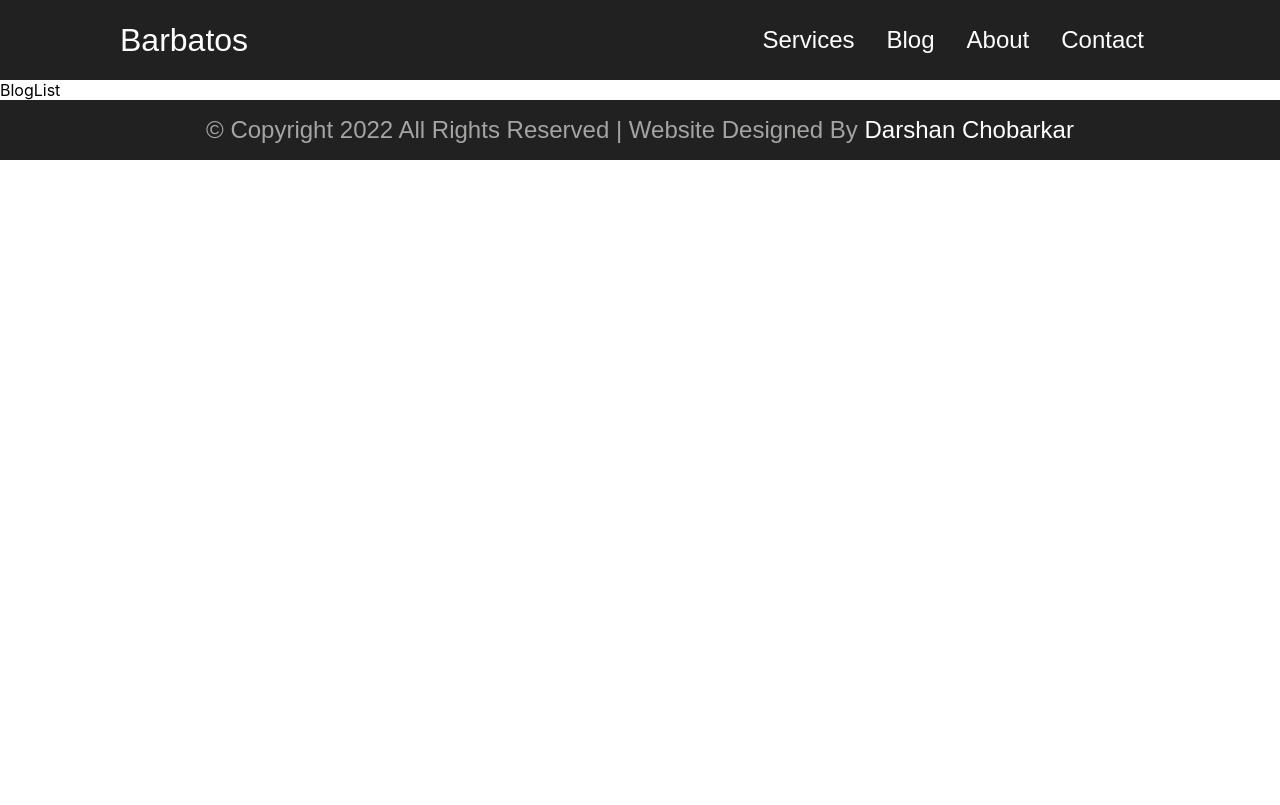
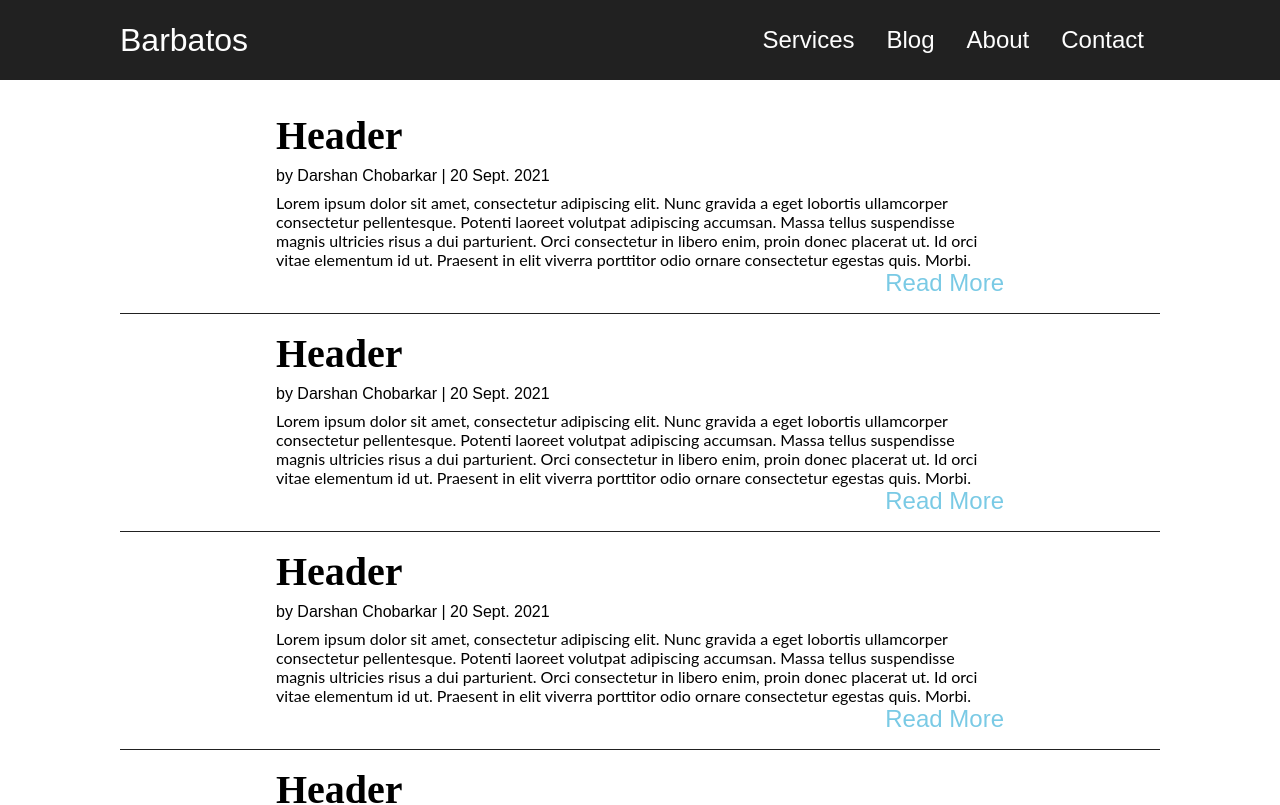
Before and after one commit to dchobarkar/Gopalkar-Company, a React (Create React App) app: page /blog-list in a window 1280 px wide. Shown: the top 805 px of the page. Built offline with nearby package versions, Linux system fonts and the light colour scheme.

Commit message:
BlogList page modified

```diff
--- a/src/components/BlogList/BlogList.css.js
+++ b/src/components/BlogList/BlogList.css.js
@@ -1,3 +1,102 @@
-const BlogListCSS = { root: {} };
+const BlogListCSS = {
+  root: {
+    minHeight: "90vh",
+    padding: "1rem 30px",
+    display: "flex",
+    flexDirection: "column",
+    justifyContent: "center",
+    alignItems: "center",
+  },
+
+  container: {
+    padding: "1rem 0",
+    display: "flex",
+    flexDirection: "column",
+    justifyContent: "center",
+    alignItems: "flex-start",
+    borderBottom: "1px solid var(--text-black)",
+  },
+
+  header: {
+    fontSize: "var(--mobView-1)",
+    fontFamily: "Libre_Baskerville",
+  },
+
+  info: {
+    padding: "0.5rem 0",
+    fontSize: "var(--mobView-4)",
+    fontFamily: "Montserrat,sans-serif",
+    fontWeight: "300",
+  },
+
+  text: {
+    fontSize: "var(--mobView-4)",
+    fontFamily: "Lato,sans-serif",
+  },
+
+  link: {
+    width: "100%",
+    display: "flex",
+    justifyContent: "flex-end",
+    textDecoration: "none",
+    color: "var(--accent)",
+    fontSize: "var(--mobView-3)",
+    fontFamily: "Montserrat,sans-serif",
+  },
+
+  /* Tablet view */
+  "@media only screen and (min-width: 401px) and (max-width: 960px)": {
+    root: {
+      padding: "1rem 60px",
+    },
+
+    container: {
+      padding: "1rem 10%",
+    },
+
+    header: {
+      fontSize: "var(--tabView-1)",
+    },
+
+    info: {
+      fontSize: "var(--tabView-4)",
+    },
+
+    text: {
+      fontSize: "var(--tabView-4)",
+    },
+
+    link: {
+      fontSize: "var(--tabView-3)",
+    },
+  },
+
+  /* Desktop view */
+  "@media only screen and (min-width: 961px)": {
+    root: {
+      padding: "1rem 120px",
+    },
+
+    container: {
+      padding: "1rem 15%",
+    },
+
+    header: {
+      fontSize: "var(--desView-1)",
+    },
+
+    info: {
+      fontSize: "var(--desView-4)",
+    },
+
+    text: {
+      fontSize: "var(--desView-4)",
+    },
+
+    link: {
+      fontSize: "var(--desView-3)",
+    },
+  },
+};
 
 export default BlogListCSS;
--- a/src/components/BlogList/BlogList.js
+++ b/src/components/BlogList/BlogList.js
@@ -1,5 +1,6 @@
 import React from "react";
 import { makeStyles } from "@material-ui/styles";
+import { Link } from "react-router-dom";
 
 import BlogListCSS from "./BlogList.css";
 
@@ -10,7 +11,89 @@ const useStyles = makeStyles({ ...BlogListCSS });
 function BlogList() {
   const classes = useStyles();
 
-  return <div className={classes.root}>BlogList</div>;
+  return (
+    <div className={classes.root}>
+      <div className={classes.container}>
+        <h2 className={classes.header}>Header</h2>
+
+        <div className={classes.info}>
+          <p>by Darshan Chobarkar | 20 Sept. 2021</p>
+        </div>
+
+        <p className={classes.text}>
+          Lorem ipsum dolor sit amet, consectetur adipiscing elit. Nunc gravida
+          a eget lobortis ullamcorper consectetur pellentesque. Potenti laoreet
+          volutpat adipiscing accumsan. Massa tellus suspendisse magnis
+          ultricies risus a dui parturient. Orci consectetur in libero enim,
+          proin donec placerat ut. Id orci vitae elementum id ut. Praesent in
+          elit viverra porttitor odio ornare consectetur egestas quis. Morbi.
+        </p>
+        <Link className={classes.link} to="/blog">
+          Read More
+        </Link>
+      </div>
+
+      <div className={classes.container}>
+        <h2 className={classes.header}>Header</h2>
+
+        <div className={classes.info}>
+          <p>by Darshan Chobarkar | 20 Sept. 2021</p>
+        </div>
+
+        <p className={classes.text}>
+          Lorem ipsum dolor sit amet, consectetur adipiscing elit. Nunc gravida
+          a eget lobortis ullamcorper consectetur pellentesque. Potenti laoreet
+          volutpat adipiscing accumsan. Massa tellus suspendisse magnis
+          ultricies risus a dui parturient. Orci consectetur in libero enim,
+          proin donec placerat ut. Id orci vitae elementum id ut. Praesent in
+          elit viverra porttitor odio ornare consectetur egestas quis. Morbi.
+        </p>
+        <Link className={classes.link} to="/blog">
+          Read More
+        </Link>
+      </div>
+
+      <div className={classes.container}>
+        <h2 className={classes.header}>Header</h2>
+
+        <div className={classes.info}>
+          <p>by Darshan Chobarkar | 20 Sept. 2021</p>
+        </div>
+
+        <p className={classes.text}>
+          Lorem ipsum dolor sit amet, consectetur adipiscing elit. Nunc gravida
+          a eget lobortis ullamcorper consectetur pellentesque. Potenti laoreet
+          volutpat adipiscing accumsan. Massa tellus suspendisse magnis
+          ultricies risus a dui parturient. Orci consectetur in libero enim,
+          proin donec placerat ut. Id orci vitae elementum id ut. Praesent in
+          elit viverra porttitor odio ornare consectetur egestas quis. Morbi.
+        </p>
+        <Link className={classes.link} to="/blog">
+          Read More
+        </Link>
+      </div>
+      <div className={classes.container}>
+        <h2 className={classes.header}>Header</h2>
+
+        <div className={classes.info}>
+          <p>by Darshan Chobarkar | 20 Sept. 2021</p>
+        </div>
+
+        <p className={classes.text}>
+          Lorem ipsum dolor sit amet, consectetur adipiscing elit. Nunc gravida
+          a eget lobortis ullamcorper consectetur pellentesque. Potenti laoreet
+          volutpat adipiscing accumsan. Massa tellus suspendisse magnis
+          ultricies risus a dui parturient. Orci consectetur in libero enim,
+          proin donec placerat ut. Id orci vitae elementum id ut. Praesent in
+          elit viverra porttitor odio ornare consectetur egestas quis. Morbi.
+        </p>
+
+        <div className={classes.link}>
+          <Link to="/blog">Read More</Link>
+        </div>
+      </div>
+    </div>
+  );
 }
 
 export default BlogList;
```
